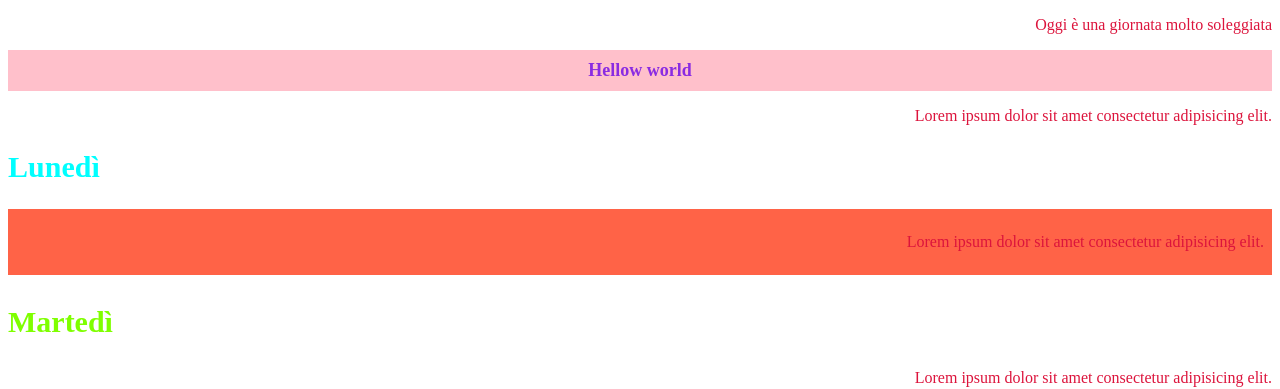
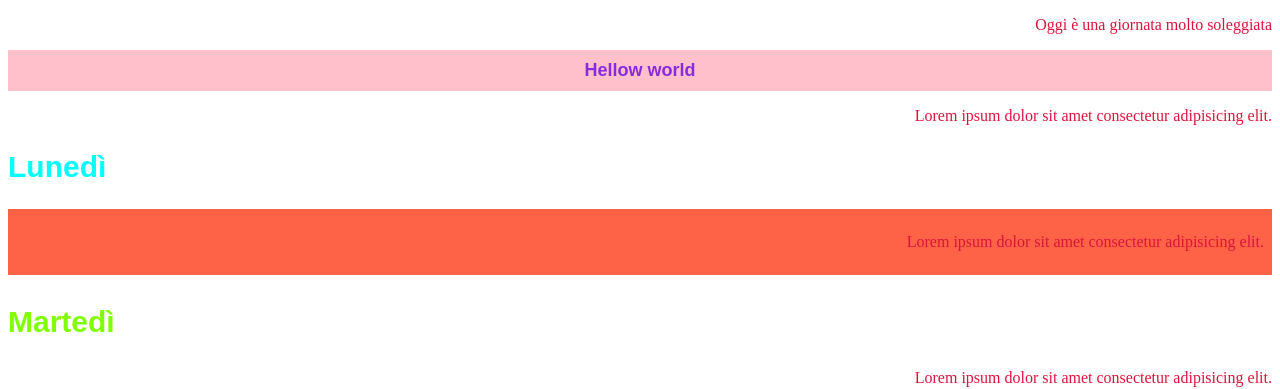
Before and after one commit to Ara1234-06/Css-exercise, a plain HTML site: page index.html in a window 1280 px wide. Shown: the top 389 px of the page. Drawn offline with Linux system fonts and the light colour scheme.

Commit message:
esercizio non riuscito-Non da risultato

```diff
--- a/style.css
+++ b/style.css
@@ -59,3 +59,10 @@ font-size: 16px;
 padding: 8px;
 color: green;
 }
+
+h1,h2,h3 {
+font-family: Arial, Helvetica, sans-serif;
+padding-left: 15;
+text-align: justify;
+color: rgb(0, 0, 0);
+}
```
